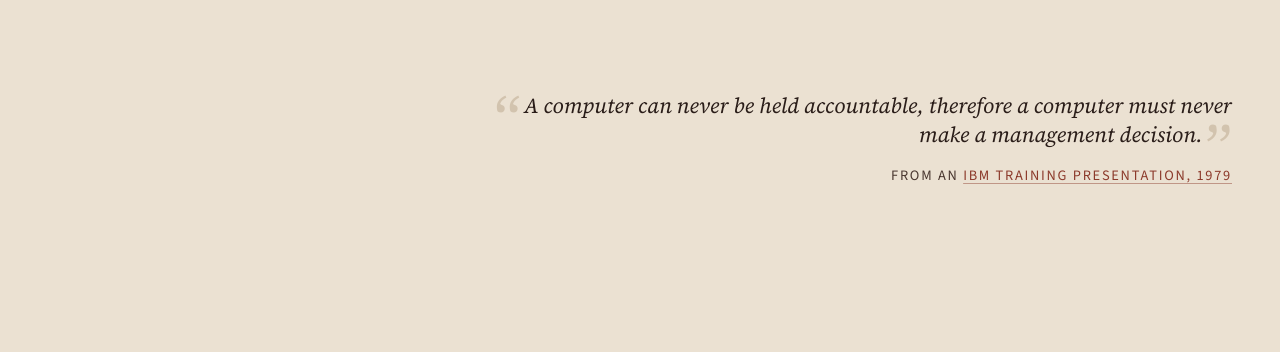
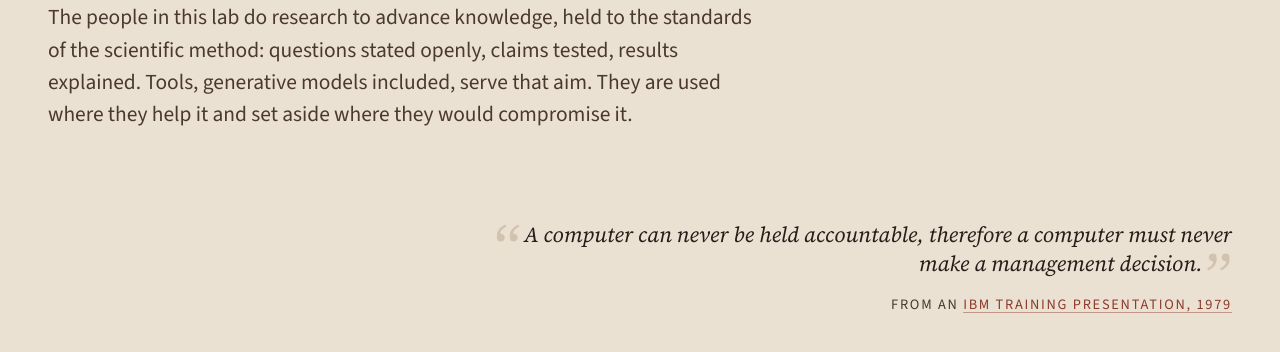
Before and after one commit to VIASystemsLab/VIASystemsLab.github.io, a plain HTML site: page ai-statement.html in a window 1280 px wide. Shown: the part 690-1042 px from the top of the page. Drawn offline with Linux system fonts and the light colour scheme.

Commit message:
content(ai-statement): open the principles with an introduction [BOT]
Say what the principles serve before stating them: research held to
the scientific method, with tools used where they help it and set
aside where they would compromise it. Wording as agreed at the group
meeting of 2026-09-28.

```diff
--- a/ai-statement.html
+++ b/ai-statement.html
@@ -186,6 +186,13 @@
       <header class="section__head pure-u-1 pure-u-md-5-6 pure-u-lg-17-24">
         <p class="eyebrow"><span class="eyebrow__num">01</span> Principles</p>
         <h2 id="principles-title" class="section__title">The people in this lab believe in the following principles</h2>
+        <p class="section__standfirst">
+          The people in this lab do research to advance knowledge, held to the
+          standards of the scientific method: questions stated openly, claims
+          tested, results explained. Tools, generative models included, serve
+          that aim. They are used where they help it and set aside where they
+          would compromise it.
+        </p>
       </header>
 
       <figure class="pullquote pullquote--epigraph pure-u-1 pure-u-md-2-3">
```
